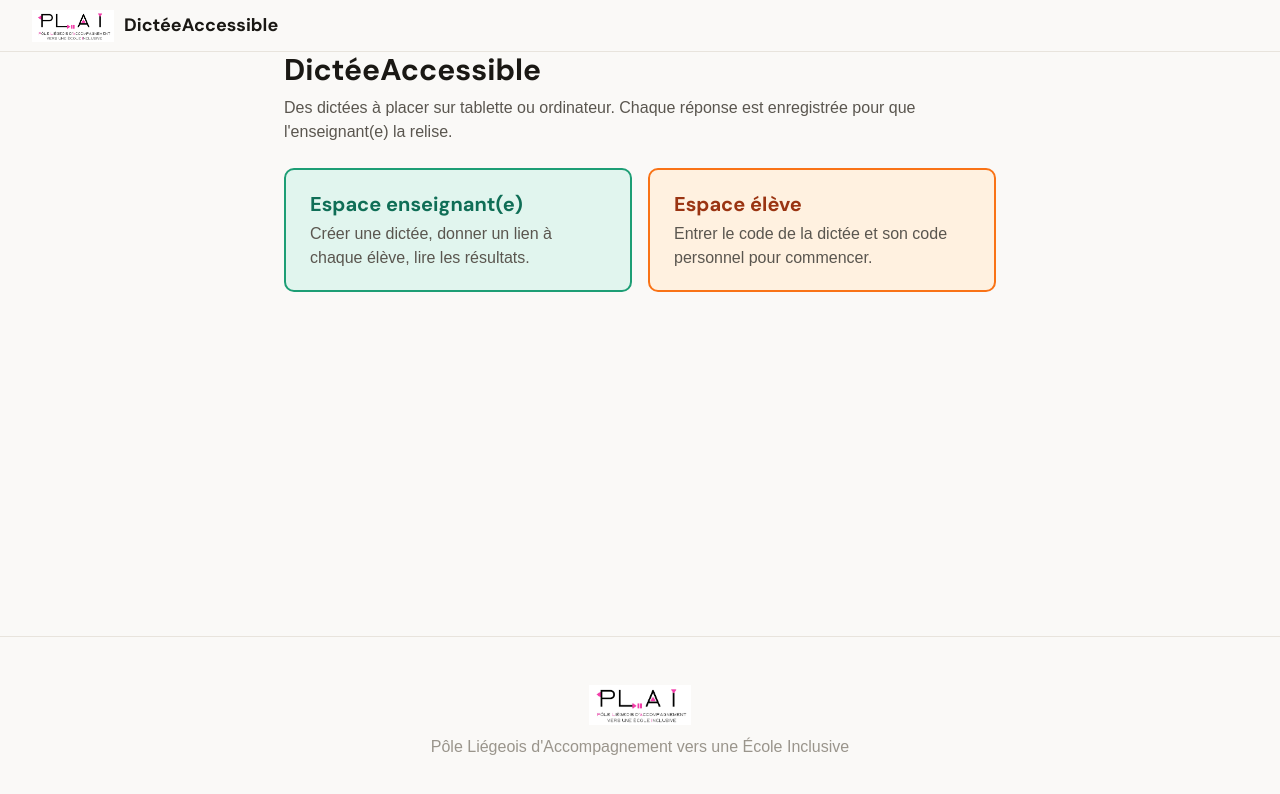
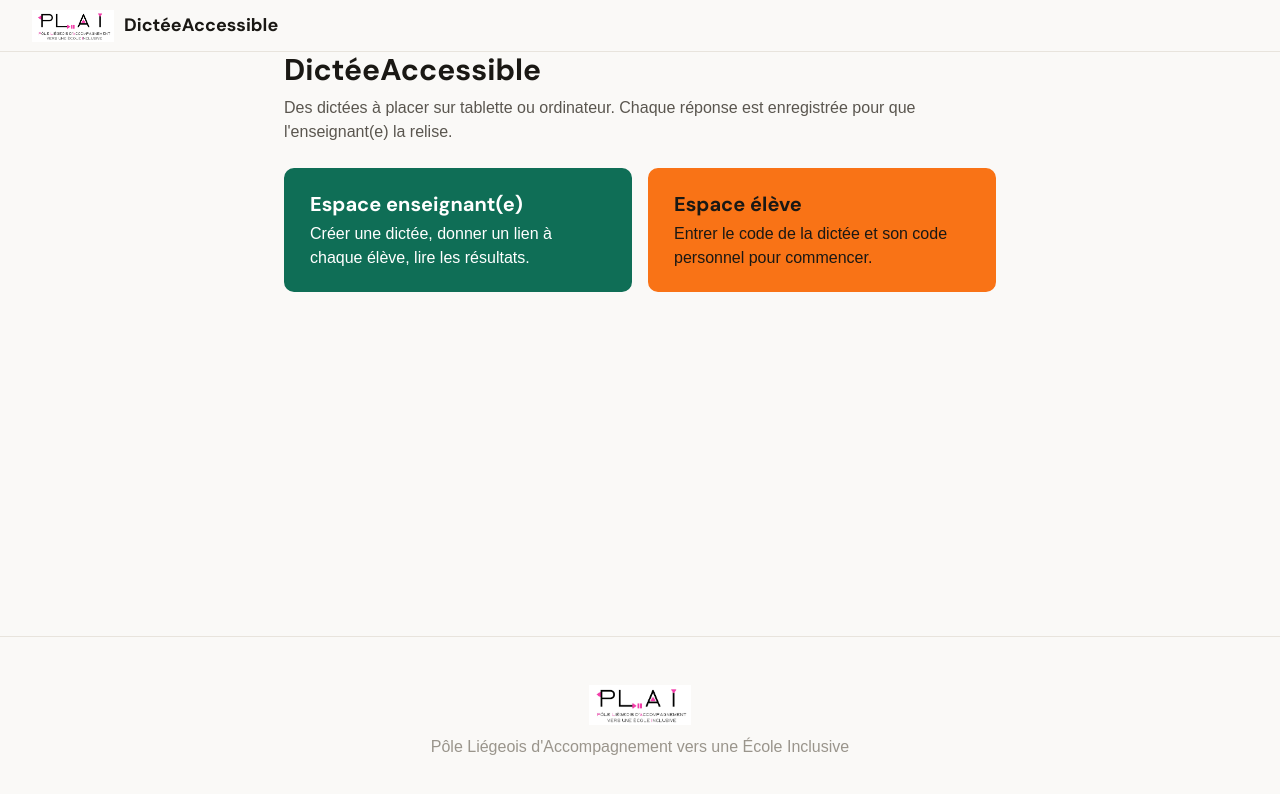
Before and after one commit to jfb4plai/DicteeAccessible, a React (Vite) app: page / in a window 1280 px wide. Shown: the top 794 px of the page. Built offline with nearby package versions, Linux system fonts and the light colour scheme; no server answers.

Commit message:
style: blocs d'accueil en teal et orange pleins
Co-Authored-By: Claude Sonnet 5.5 <noreply@anthropic.com>

```diff
--- a/src/pages/Home.tsx
+++ b/src/pages/Home.tsx
@@ -8,13 +8,13 @@ export default function Home() {
       <p className="help mb-6">Des dictées à placer sur tablette ou ordinateur. Chaque réponse est enregistrée pour que l'enseignant(e) la relise.</p>
 
       <div className="grid md:grid-cols-2 gap-4">
-        <Link to="/enseignant" className="plai-card block no-underline" style={{ color: 'inherit', background: '#e1f5ee', border: '2px solid #1d9e75' }}>
-          <h2 className="text-xl mb-1" style={{ color: '#0f6e56' }}>Espace enseignant(e)</h2>
-          <p className="help">Créer une dictée, donner un lien à chaque élève, lire les résultats.</p>
+        <Link to="/enseignant" className="plai-card block no-underline" style={{ color: '#ffffff', background: '#0f6e56', border: '2px solid #0f6e56' }}>
+          <h2 className="text-xl mb-1">Espace enseignant(e)</h2>
+          <p className="help" style={{ color: 'inherit' }}>Créer une dictée, donner un lien à chaque élève, lire les résultats.</p>
         </Link>
-        <Link to="/eleve" className="plai-card block no-underline" style={{ color: 'inherit', background: '#fff1e0', border: '2px solid #f97316' }}>
-          <h2 className="text-xl mb-1" style={{ color: '#9a3412' }}>Espace élève</h2>
-          <p className="help">Entrer le code de la dictée et son code personnel pour commencer.</p>
+        <Link to="/eleve" className="plai-card block no-underline" style={{ color: '#1a1814', background: '#f97316', border: '2px solid #f97316' }}>
+          <h2 className="text-xl mb-1">Espace élève</h2>
+          <p className="help" style={{ color: 'inherit' }}>Entrer le code de la dictée et son code personnel pour commencer.</p>
         </Link>
       </div>
     </PageShell>
```
